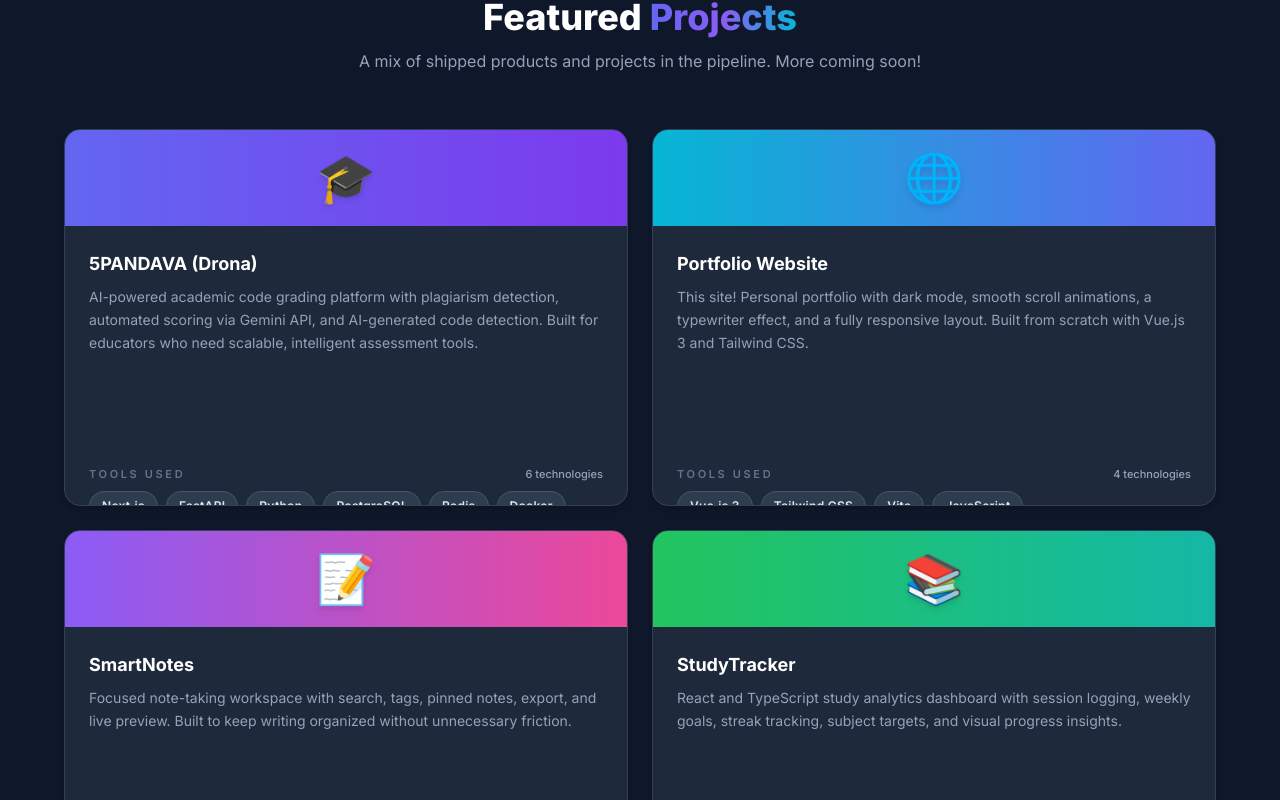
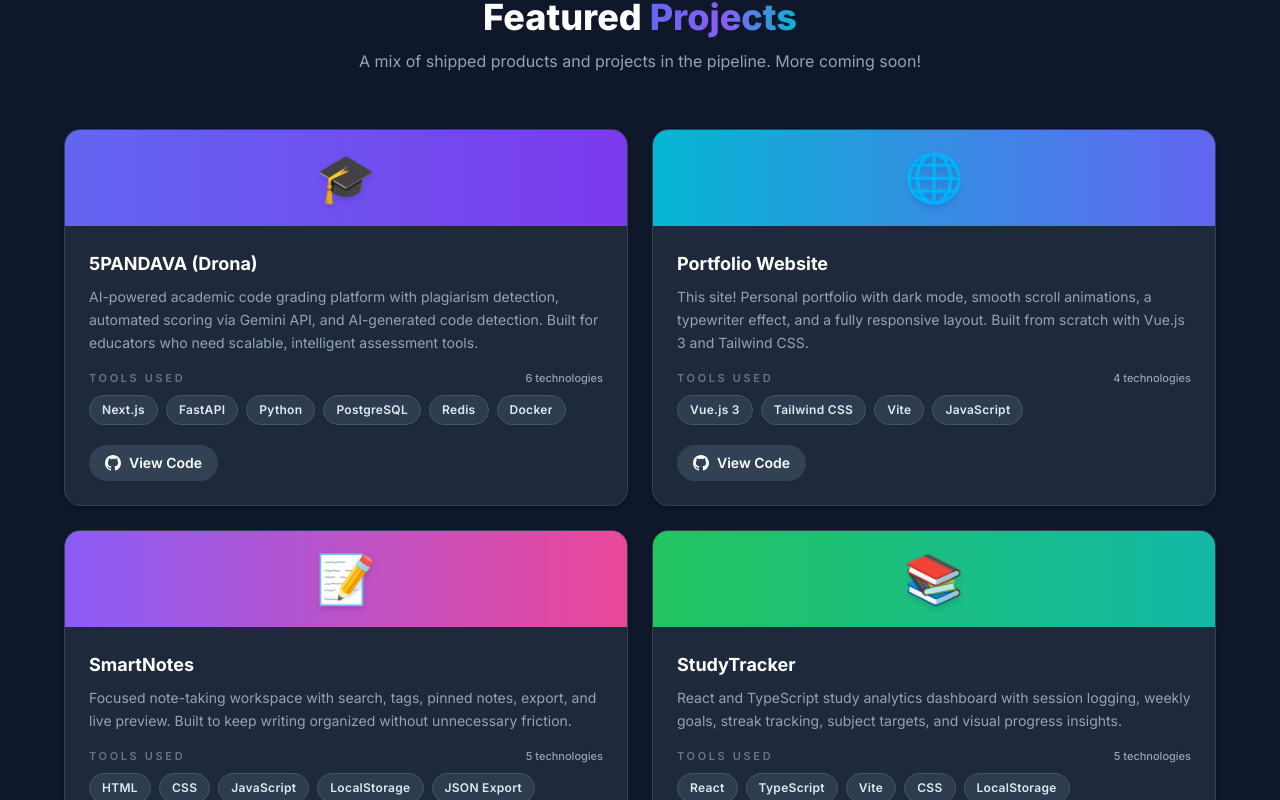
Before and after one commit to rabinregmi188/rabin-portfolio, a Vue app: page / in a window 1280 px wide. Shown: the part 2560-3360 px from the top of the page. Built offline with nearby package versions, Linux system fonts and the light colour scheme.

Commit message:
Fix clipped project tools layout

```diff
--- a/src/components/ProjectsSection.vue
+++ b/src/components/ProjectsSection.vue
@@ -116,7 +116,7 @@ onMounted(() => {
         <article
           v-for="(project, index) in projects"
           :key="project.id"
-          class="reveal group bg-white dark:bg-slate-800 rounded-2xl overflow-hidden shadow-md border border-slate-100 dark:border-slate-700 card-hover"
+          class="reveal group flex h-full flex-col bg-white dark:bg-slate-800 rounded-2xl overflow-hidden shadow-md border border-slate-100 dark:border-slate-700 card-hover"
           :style="`animation-delay: ${index * 100}ms`"
           :aria-label="project.name"
         >
@@ -136,7 +136,7 @@ onMounted(() => {
           </div>
 
           <!-- Card body -->
-          <div class="p-6 flex flex-col h-full">
+          <div class="flex flex-1 flex-col p-6">
             <h3 class="text-lg font-bold text-slate-900 dark:text-white mb-2 group-hover:text-indigo-500 dark:group-hover:text-indigo-400 transition-colors">
               {{ project.name }}
             </h3>
```
